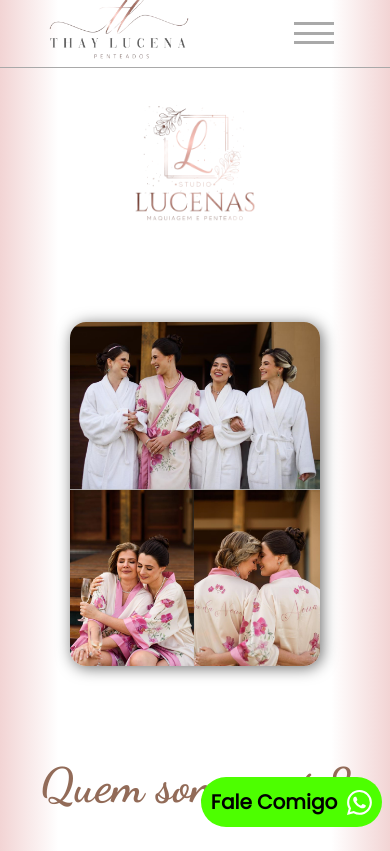
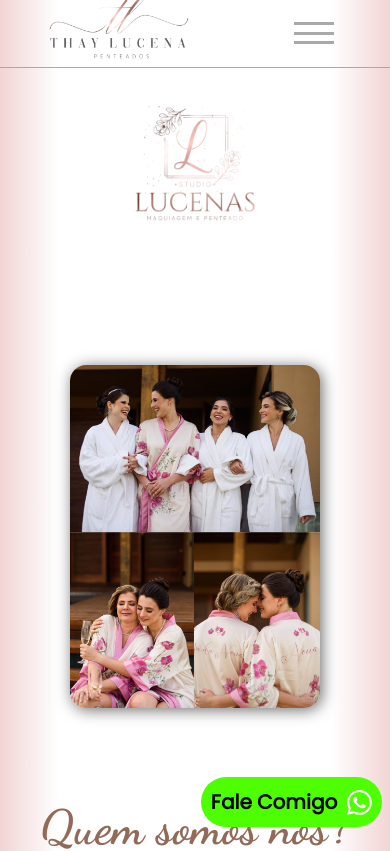
Before and after one commit to marcyto/ThayLucena, a React (Create React App) app: page /noivas in a window 390 px wide. Shown: the top 851 px of the page. Built offline with nearby package versions, Linux system fonts and the light colour scheme.

Commit message:
last commit

```diff
--- a/src/pages/noivas/noivas.css
+++ b/src/pages/noivas/noivas.css
@@ -444,7 +444,7 @@
 @media screen and (max-width:420px){
     .noivas_section_1
     .noivas_section_2{
-        height: 230vh;
+        height: 250vh;
     }
     .servicos{
         height: 220vh;
@@ -459,7 +459,13 @@
 }
 @media screen and (max-width:400px){
     .noivas_section_2{
-        height: 235vh;
+        height: 250vh;
+    }
+    .noivas_section_1{
+        height: 130vh;
+    }
+    .servicos{
+        height: 240vh;
     }
 }
 @media screen and (max-width: 365px){
```
